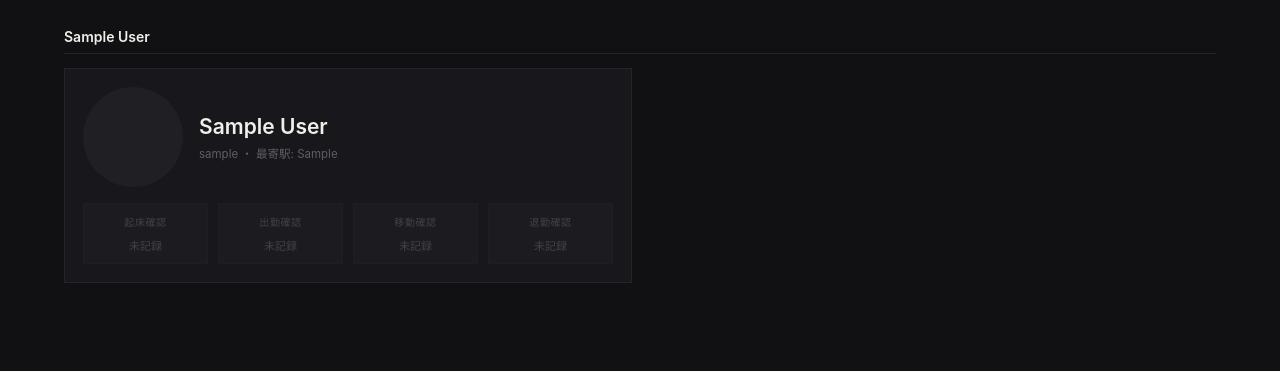
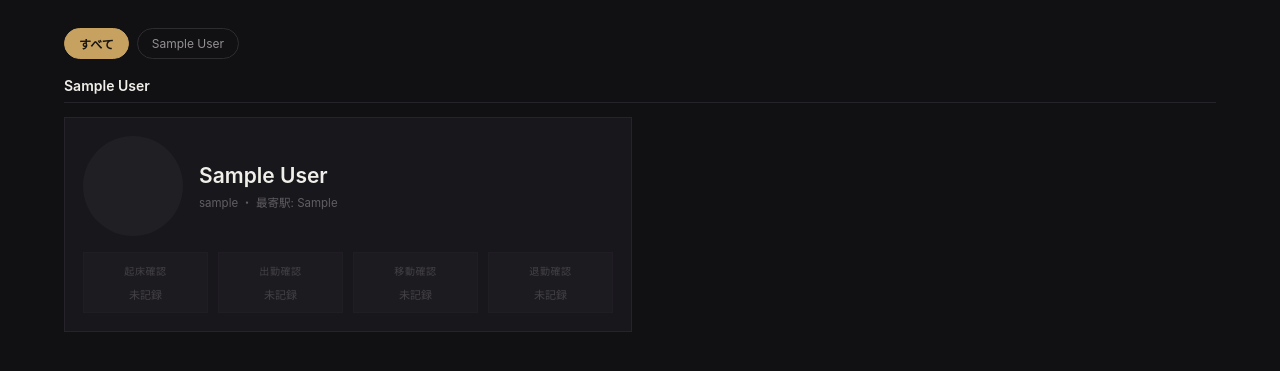
Before and after one commit to lunamax77/-next-vision, a PHP site: page /admin/index.html in a window 1280 px wide. Shown: the part 115-486 px from the top of the page. Run offline with PHP 8.4, Linux system fonts and the light colour scheme; tables that the repository leaves empty hold one stand-in row (values such as "Sample post").

Commit message:
管理画面(本日の状況・アカウント管理)にグループ絞り込みを追加
Co-Authored-By: Claude Fable 5.1 <noreply@anthropic.com>
Claude-Session: https://claude.ai/code/session_01WFcjQJxeHN4YQNHHD3wDh6

```diff
--- a/tools/attendance-app/admin/index.html
+++ b/tools/attendance-app/admin/index.html
@@ -20,6 +20,7 @@
     </nav>
   </header>
 
+  <div class="filter-bar" id="filterBar" hidden></div>
   <div class="status" id="status">読み込み中...</div>
 
   <div id="groups"></div>
@@ -96,9 +97,66 @@ function renderStaffCard(s) {
     </div>`;
 }
 
+const FILTER_KEY = "attendance-admin-group-filter";
+const UNGROUPED = "グループ未設定";
+let allStaff = [];
+
+function currentFilter() {
+  try { return localStorage.getItem(FILTER_KEY) || ""; } catch { return ""; }
+}
+
+function setFilter(value) {
+  try { localStorage.setItem(FILTER_KEY, value); } catch {}
+  renderFilterBar();
+  renderGroups();
+}
+
+function renderFilterBar() {
+  const bar = document.getElementById("filterBar");
+  const names = [...new Set(allStaff.map((s) => s.group_name || UNGROUPED))].sort();
+  if (names.length === 0) { bar.hidden = true; return; }
+  const active = currentFilter();
+  const items = [{ value: "", label: "すべて" }, ...names.map((n) => ({ value: n, label: n }))];
+  bar.innerHTML = items
+    .map((i) => `<button type="button" class="filter-chip ${i.value === active ? "active" : ""}" data-value="${i.value}">${i.label}</button>`)
+    .join("");
+  bar.hidden = false;
+  bar.querySelectorAll(".filter-chip").forEach((b) =>
+    b.addEventListener("click", () => setFilter(b.dataset.value))
+  );
+}
+
+function renderGroups() {
+  const groupsEl = document.getElementById("groups");
+  const active = currentFilter();
+  const groups = new Map();
+  allStaff.forEach((s) => {
+    const key = s.group_name || UNGROUPED;
+    if (active && key !== active) return;
+    if (!groups.has(key)) groups.set(key, []);
+    groups.get(key).push(s);
+  });
+
+  if (groups.size === 0) {
+    groupsEl.innerHTML = '<div class="status">該当するスタッフがいません</div>';
+    return;
+  }
+
+  groupsEl.innerHTML = [...groups.entries()]
+    .map(
+        ([groupName, members]) => `
+          <section class="group-section">
+            <h2 class="group-title">${groupName}</h2>
+            <div class="staff-grid">
+              ${members.map(renderStaffCard).join("")}
+            </div>
+          </section>`
+    )
+    .join("");
+}
+
 async function load() {
   const statusEl = document.getElementById("status");
-  const groupsEl = document.getElementById("groups");
   try {
     const res = await fetch("../server/admin_api/today.php");
     if (!res.ok) throw new Error("HTTP " + res.status);
@@ -112,25 +170,9 @@ async function load() {
       return;
     }
 
-    const groups = new Map();
-    data.staff.forEach((s) => {
-      const key = s.group_name || "グループ未設定";
-      if (!groups.has(key)) groups.set(key, []);
-      groups.get(key).push(s);
-    });
-
-    groupsEl.innerHTML = [...groups.entries()]
-      .map(
-        ([groupName, members]) => `
-          <section class="group-section">
-            <h2 class="group-title">${groupName}</h2>
-            <div class="staff-grid">
-              ${members.map(renderStaffCard).join("")}
-            </div>
-          </section>`
-      )
-      .join("");
-
+    allStaff = data.staff;
+    renderFilterBar();
+    renderGroups();
     statusEl.textContent = "";
   } catch (err) {
     statusEl.textContent = "読み込みに失敗しました: " + err.message;
--- a/tools/attendance-app/admin/style.css
+++ b/tools/attendance-app/admin/style.css
@@ -59,6 +59,21 @@ nav a{
   padding-bottom:2px;
 }
 nav a.active,nav a:hover{color:var(--accent);border-bottom-color:var(--accent);}
+
+.filter-bar{display:flex;flex-wrap:wrap;gap:8px;margin-bottom:18px;}
+.filter-chip{
+  padding:6px 14px;
+  border:1px solid var(--border);
+  border-radius:999px;
+  background:transparent;
+  color:var(--text-sub);
+  font-family:inherit;
+  font-size:12px;
+  cursor:pointer;
+  transition:background-color .15s ease, color .15s ease, border-color .15s ease;
+}
+.filter-chip:hover{border-color:var(--accent-dim);color:var(--accent);}
+.filter-chip.active{background:var(--accent);border-color:var(--accent);color:#161310;font-weight:600;}
 
 .status{font-size:12px;color:var(--text-sub);margin-bottom:16px;}
 .status.is-error{color:var(--danger);}
```
Also changed, not shown: tools/attendance-app/admin/accounts.html (+49 -8 lines).
